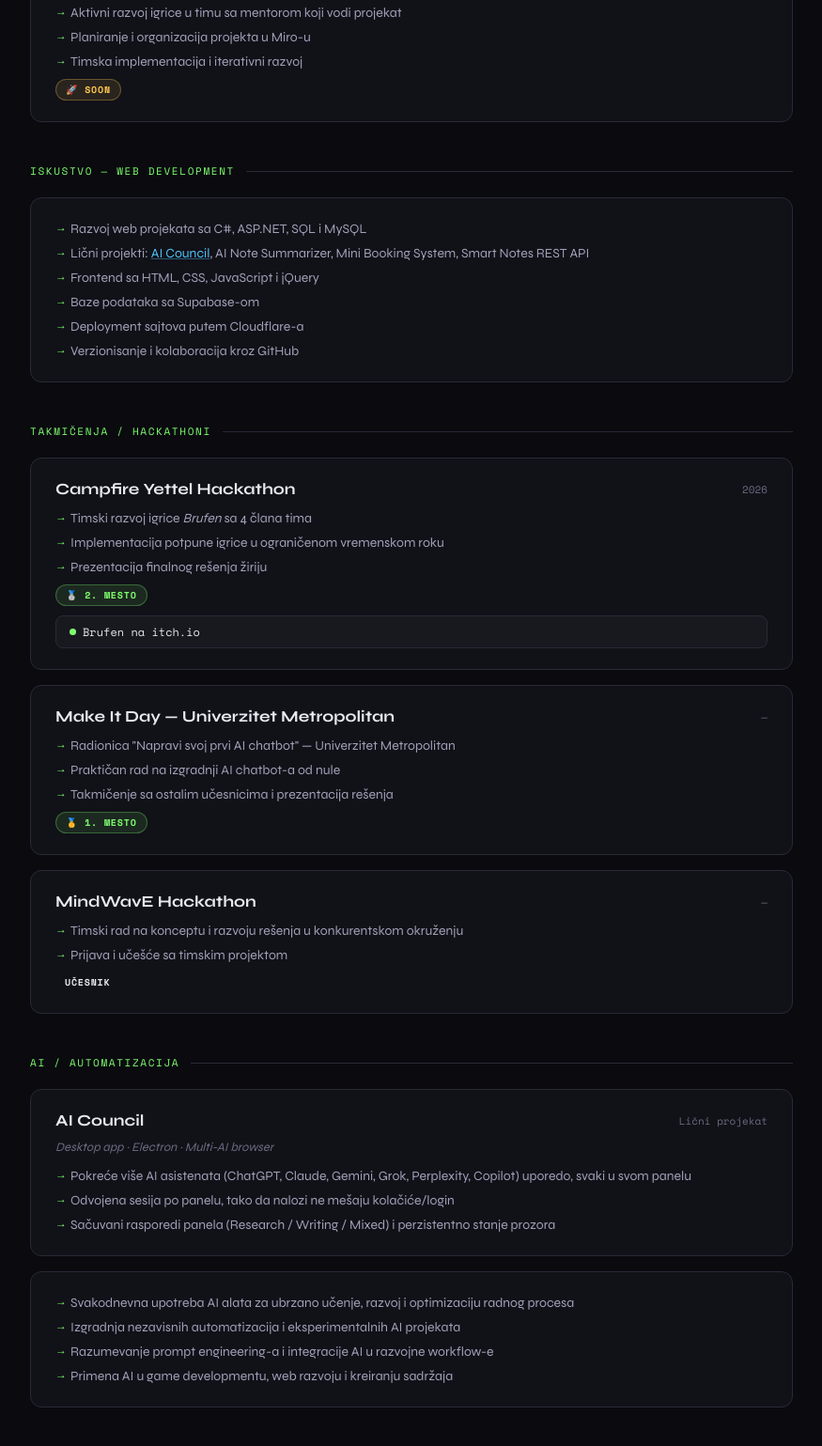
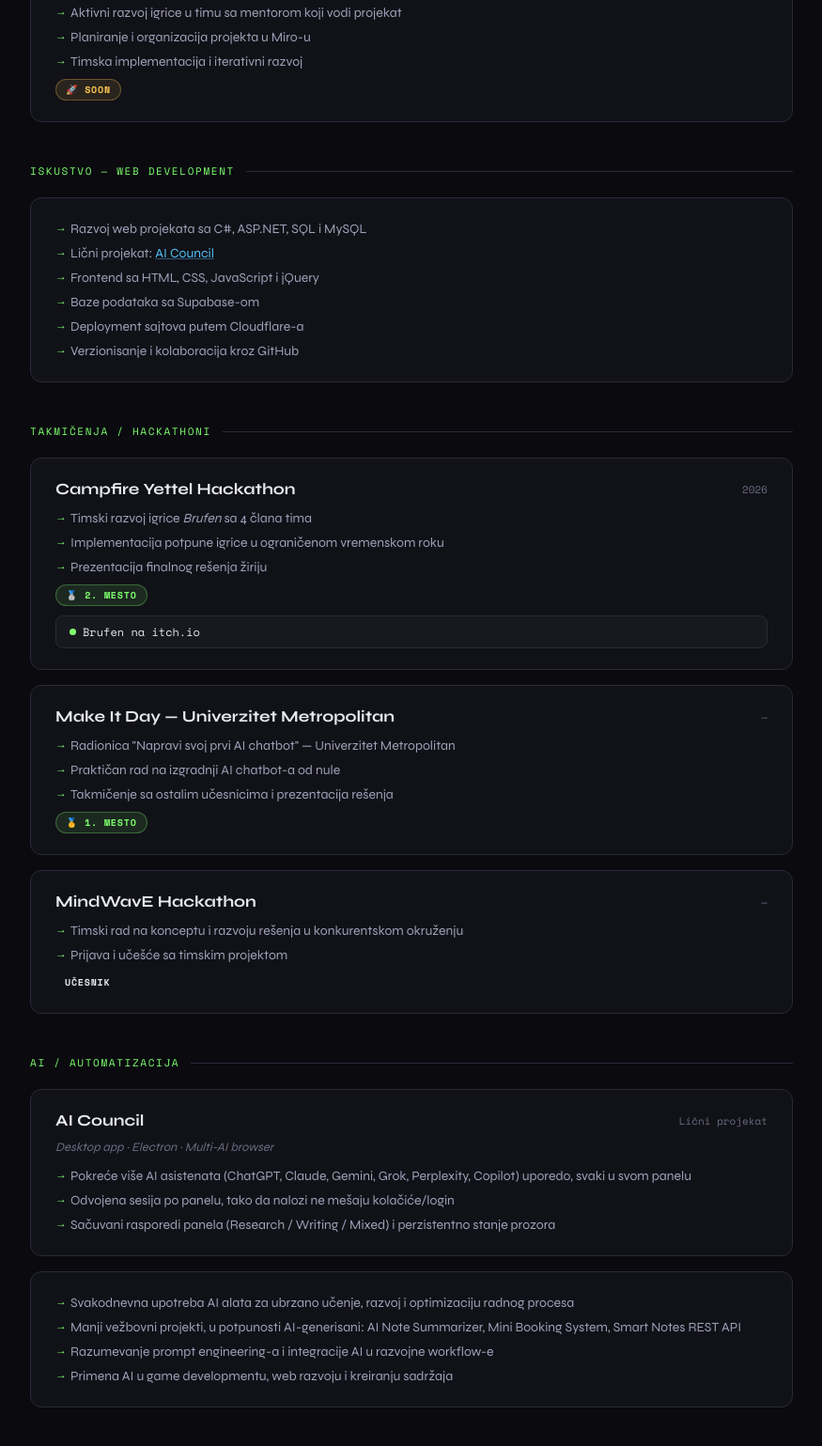
Before and after one commit to lukabraske37/cv, a plain HTML site: page cv-luka_5.html in a window 1280 px wide. Shown: the part 1159-2698 px from the top of the page at 94% size, without its empty margins (202-1077 px from the left). Drawn offline with nearby package versions, Linux system fonts and the light colour scheme.

Commit message:
Correct personal projects mention in Web Dev experience
AI Note Summarizer, Mini Booking System, and Smart Notes REST API
were listed alongside AI Council as if equivalent experience. Move
them out of the Web Development bullet (only AI Council stays there)
and into the AI section as a brief, honest note that they're fully
AI-generated practice projects.

```diff
--- a/cv-luka_5.html
+++ b/cv-luka_5.html
@@ -501,7 +501,7 @@
       <div class="card">
         <ul class="card-points" id="web-points">
           <li>Razvoj web projekata sa C#, ASP.NET, SQL i MySQL</li>
-          <li>Lični projekti: <a href="https://github.com/lukabraske37/ai-council" target="_blank">AI Council</a>, AI Note Summarizer, Mini Booking System, Smart Notes REST API</li>
+          <li>Lični projekat: <a href="https://github.com/lukabraske37/ai-council" target="_blank">AI Council</a></li>
           <li>Frontend sa HTML, CSS, JavaScript i jQuery</li>
           <li>Baze podataka sa Supabase-om</li>
           <li>Deployment sajtova putem Cloudflare-a</li>
@@ -577,7 +577,7 @@
       <div class="card">
         <ul class="card-points" id="ai-points">
           <li>Svakodnevna upotreba AI alata za ubrzano učenje, razvoj i optimizaciju radnog procesa</li>
-          <li>Izgradnja nezavisnih automatizacija i eksperimentalnih AI projekata</li>
+          <li>Manji vežbovni projekti, u potpunosti AI-generisani: AI Note Summarizer, Mini Booking System, Smart Notes REST API</li>
           <li>Razumevanje prompt engineering-a i integracije AI u razvojne workflow-e</li>
           <li>Primena AI u game developmentu, web razvoju i kreiranju sadržaja</li>
         </ul>
@@ -666,7 +666,7 @@ const content = {
     labelWeb: 'Iskustvo — Web Development',
     webPoints: [
       'Razvoj web projekata sa C#, ASP.NET, SQL i MySQL',
-      'Lični projekti: <a href="https://github.com/lukabraske37/ai-council" target="_blank">AI Council</a>, AI Note Summarizer, Mini Booking System, Smart Notes REST API',
+      'Lični projekat: <a href="https://github.com/lukabraske37/ai-council" target="_blank">AI Council</a>',
       'Frontend sa HTML, CSS, JavaScript i jQuery',
       'Baze podataka sa Supabase-om',
       'Deployment sajtova putem Cloudflare-a',
@@ -699,7 +699,7 @@ const content = {
     ],
     aiPoints: [
       'Duboko razumevanje AI koncepta, alata i arhitektura — primenjeno u praksi svakodnevno',
-      'Više privatnih AI projekata u razvoju — automatizacije, eksperimentalni alati i sistemi',
+      'Manji vežbovni projekti, u potpunosti AI-generisani: AI Note Summarizer, Mini Booking System, Smart Notes REST API',
       'Razumevanje prompt engineering-a, AI workflow integracije i fine-tuninga ponašanja modela',
       'Primena AI u game developmentu, web razvoju i kreiranju sadržaja',
       'Učešće na radionici i takmičenju "Make It Day" — Univerzitet Metropolitan (1. mesto)'
@@ -750,7 +750,7 @@ const content = {
     labelWeb: 'Experience — Web Development',
     webPoints: [
       'Building web projects with C#, ASP.NET, SQL and MySQL',
-      'Personal projects: <a href="https://github.com/lukabraske37/ai-council" target="_blank">AI Council</a>, AI Note Summarizer, Mini Booking System, Smart Notes REST API',
+      'Personal project: <a href="https://github.com/lukabraske37/ai-council" target="_blank">AI Council</a>',
       'Frontend development with HTML, CSS, JavaScript and jQuery',
       'Database work with Supabase',
       'Website deployment via Cloudflare',
@@ -783,7 +783,7 @@ const content = {
     ],
     aiPoints: [
       'Deep understanding of AI concepts, tools and architectures — applied in daily practice',
-      'Multiple private AI projects in development — automations, experimental tools and systems',
+      'Smaller practice projects, fully AI-generated: AI Note Summarizer, Mini Booking System, Smart Notes REST API',
       'Solid understanding of prompt engineering, AI workflow integration and model behavior tuning',
       'Applied AI across game development, web development and content creation',
       'Participated in and won 1st place at the "Make It Day" AI workshop — Metropolitan University'
```
Also changed, not shown: index.html (+6 -6 lines).
